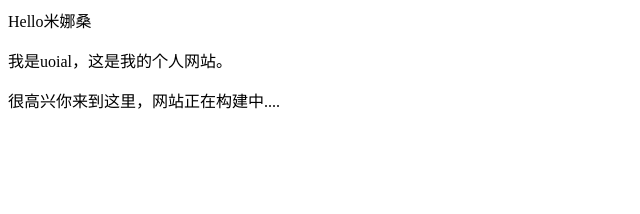
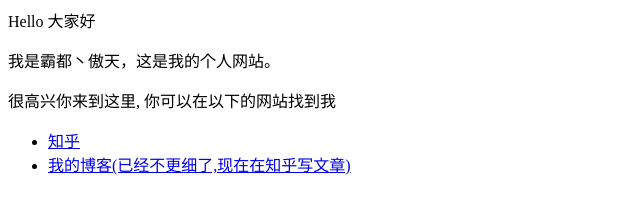
Before and after one commit to uoial/uoial.github.io, a plain HTML site: page index.html in a window 1280 px wide. Shown: the whole page, without its empty margins (0-640 px from the left). Drawn offline with Linux system fonts and the light colour scheme.

Commit message:
Update index.html

```diff
--- a/index.html
+++ b/index.html
@@ -1,4 +1,8 @@
-<p>Hello米娜桑</p>
-<p>我是uoial，这是我的个人网站。 </p>
-<p>很高兴你来到这里，网站正在构建中....</p>
+<p>Hello 大家好</p>
+<p>我是霸都丶傲天，这是我的个人网站。 </p>
+<p>很高兴你来到这里, 你可以在以下的网站找到我</p>
+
+<ul>
+  <li> <a href="https://www.zhihu.com/people/AJLoveChina">知乎</a> </li>
+  <li> <a href="http://hejie.nigeerhuo.com">我的博客(已经不更细了,现在在知乎写文章)</a> </li>
 </ul>
```
